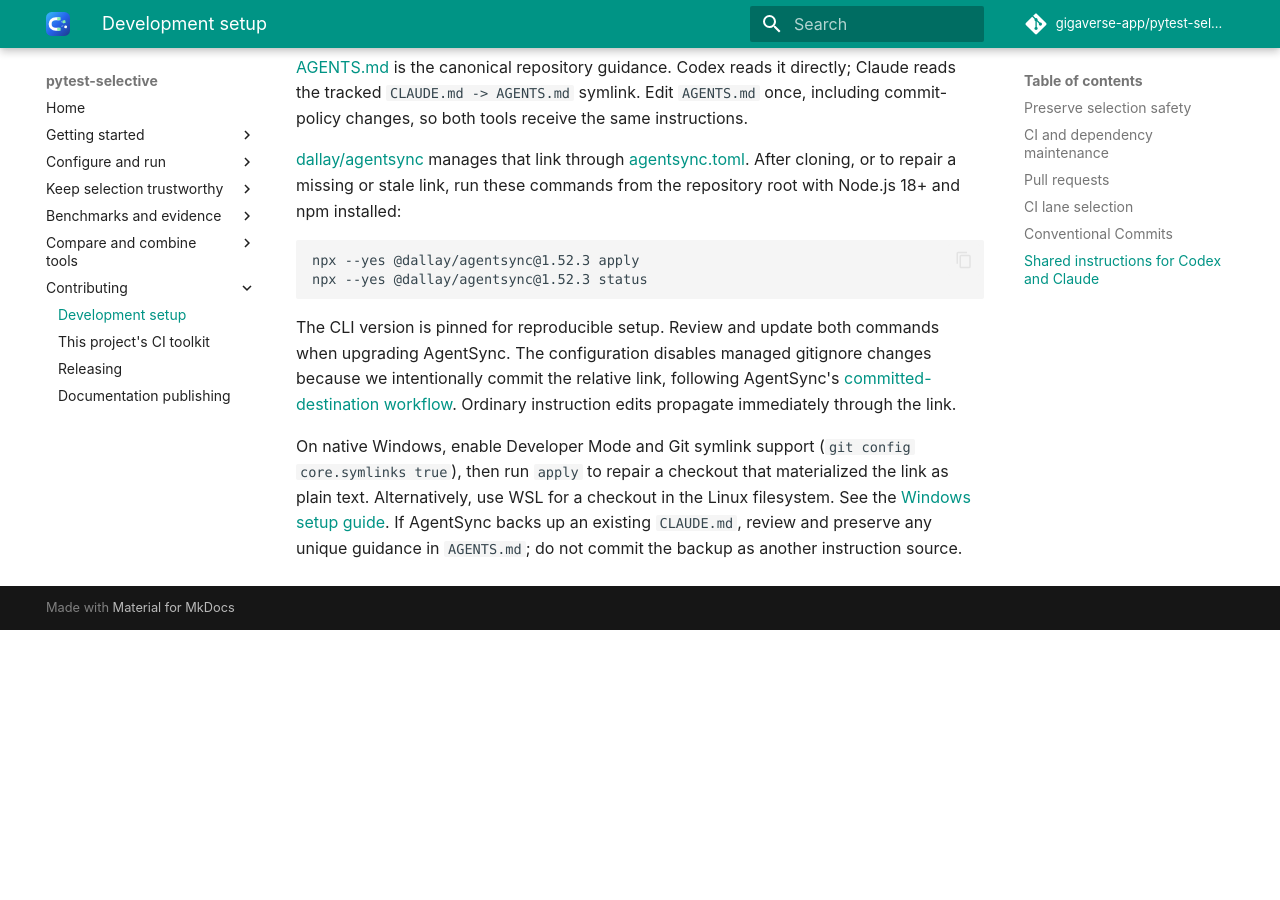
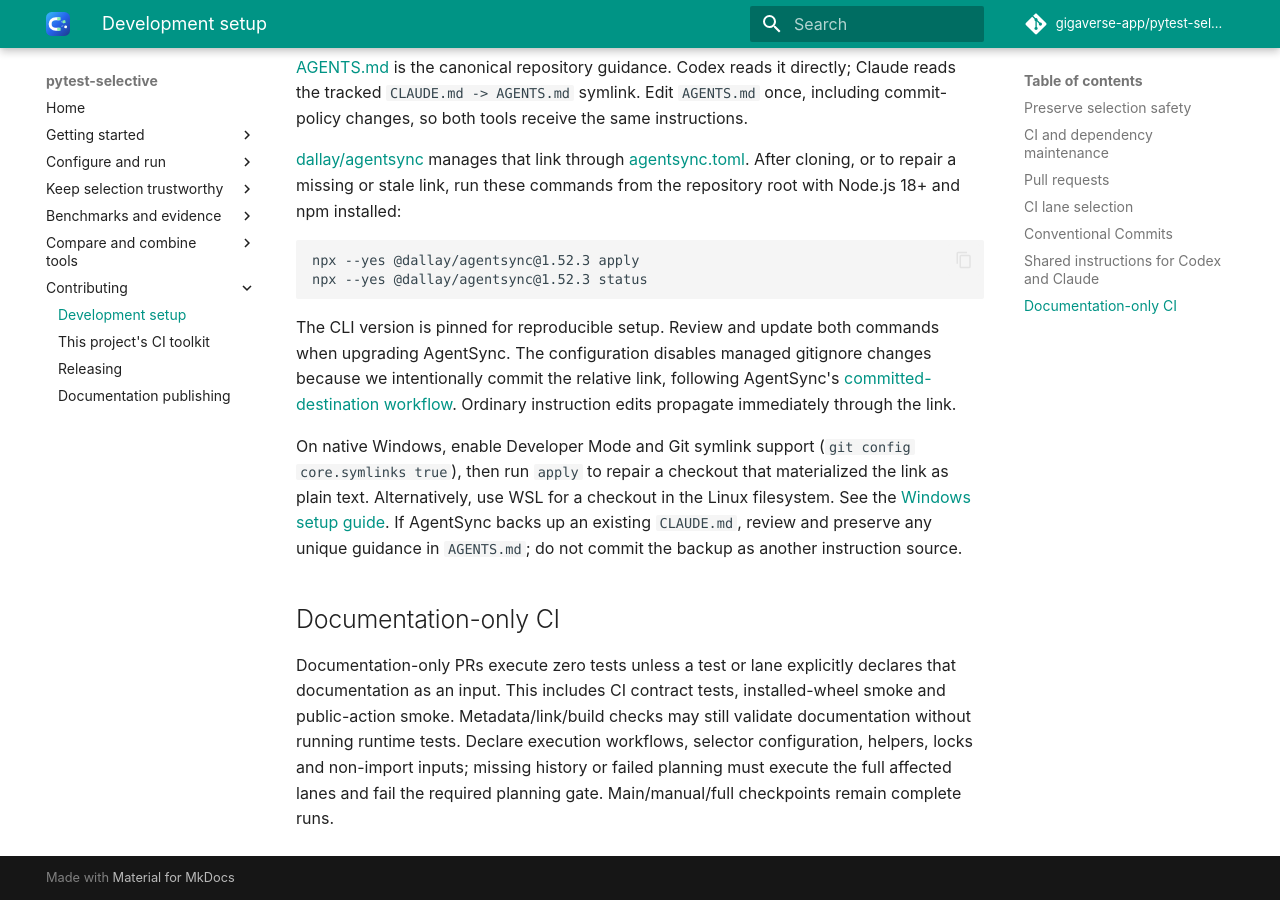
Before and after one commit to gigaverse-app/pytest-selective, an MkDocs documentation site: the page built from CONTRIBUTING.md, in a window 1280 px wide and 900 px high, scrolled down 2749 px. Built offline with MkDocs 1.6.1 and Material for MkDocs 9.7.7, drawn with Linux system fonts in a browser that asks for light colours; comment, search, counter and statistics services are not loaded; before the commit the page ends 3379 px from its top, so only the background shows below that.

Commit message:
fix(ci): select all runtime tests by declared dependencies

```diff
--- a/CONTRIBUTING.md
+++ b/CONTRIBUTING.md
@@ -141,3 +141,13 @@ the Linux filesystem. See the
 [Windows setup guide](https://dallay.github.io/agentsync/guides/windows-symlink-setup/).
 If AgentSync backs up an existing `CLAUDE.md`, review and preserve any unique
 guidance in `AGENTS.md`; do not commit the backup as another instruction source.
+
+## Documentation-only CI
+
+Documentation-only PRs execute zero tests unless a test or lane explicitly
+declares that documentation as an input. This includes CI contract tests,
+installed-wheel smoke and public-action smoke. Metadata/link/build checks may
+still validate documentation without running runtime tests. Declare execution
+workflows, selector configuration, helpers, locks and non-import inputs; missing
+history or failed planning must execute the full affected lanes and fail the
+required planning gate. Main/manual/full checkpoints remain complete runs.
```
Also changed, not shown: AGENTS.md (+11 -1 lines), skills/pytest-selective/SKILL.md (+6 -2 lines), 3 other files.
